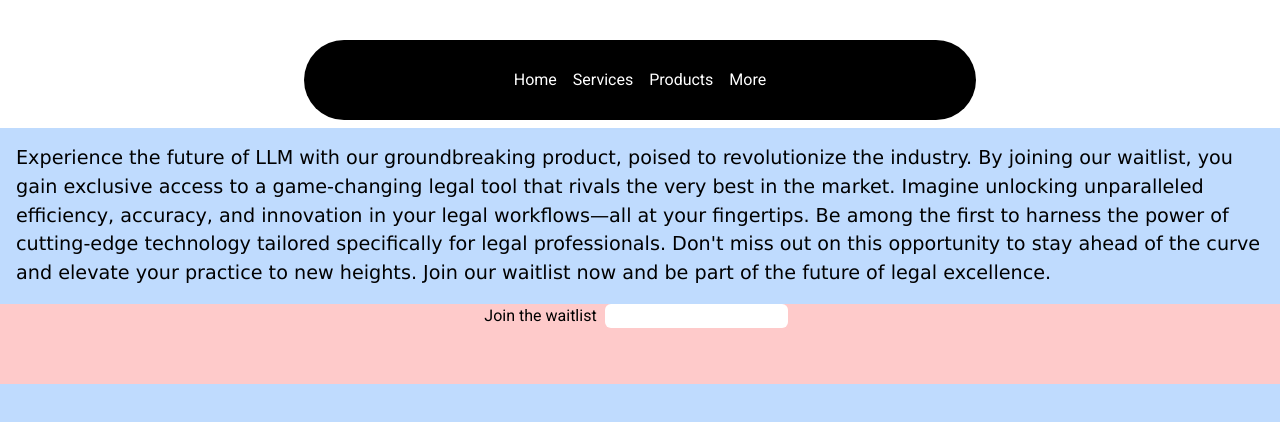
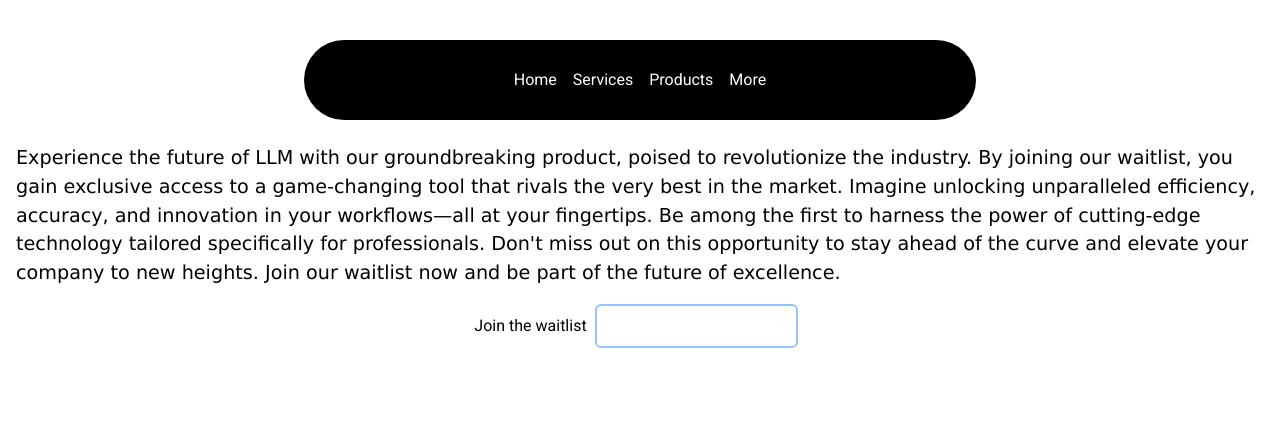
Before and after one commit to SailendraDarbha94/pankh.AI, a Next.js app: page /join in a window 1280 px wide. Shown: the top 422 px of the page. Built offline with nearby package versions, Linux system fonts and the light colour scheme.

Commit message:
fixed the input non-focus bug

```diff
--- a/src/app/join/page.tsx
+++ b/src/app/join/page.tsx
@@ -5,29 +5,29 @@ const Page = () => {
 
     const [name, setName] = useState<string>("")
   return (
-    <div className="w-full bg-blue-200 min-h-screen mt-32">
+    <div className="w-full min-h-screen mt-32">
       <div className="p-4">
         <p className="text-content">
           Experience the future of LLM with our groundbreaking product, poised
           to revolutionize the industry. By joining our waitlist, you gain
-          exclusive access to a game-changing legal tool that rivals the very
+          exclusive access to a game-changing tool that rivals the very
           best in the market. Imagine unlocking unparalleled efficiency,
-          accuracy, and innovation in your legal workflows—all at your
+          accuracy, and innovation in your workflows—all at your
           fingertips. Be among the first to harness the power of cutting-edge
-          technology tailored specifically for legal professionals. Don&apos;t
+          technology tailored specifically for professionals. Don&apos;t
           miss out on this opportunity to stay ahead of the curve and elevate
-          your practice to new heights. Join our waitlist now and be part of the
-          future of legal excellence.
+          your company to new heights. Join our waitlist now and be part of the
+          future of excellence.
         </p>
       </div>
-      <div className="flex justify-center min-h-20 bg-red-200">
+      <div className="flex justify-center min-h-20">
         <label htmlFor="waitlist">
           Join the waitlist
           <input
             type="text"
             name="waitlist"
             id="waitlist"
-            className="rounded-md mx-2"
+            className="rounded-md mx-2 z-50 p-2 border-2 border-blue-300"
             value={name}
             onChange={(e) => setName(e.target.value)}
           />
--- a/src/app/page.tsx
+++ b/src/app/page.tsx
@@ -12,7 +12,7 @@ export default function Home() {
     <main className="min-h-screen w-full py-28 px-4 md:px-20">
       <div className="p-4 text-center">
         <HeroParallax products={products} />
-        <div className="p-2 mb-4 mt-20 text-lg text-justify">
+        <div className="p-2 mb-4 mt-20 text-lg text-justify text-content">
           {IntroText}
         </div>
         {/* <Card>
--- a/src/components/Navbar.tsx
+++ b/src/components/Navbar.tsx
@@ -8,7 +8,7 @@ export default function Navbar({ className }: { className?: string }) {
   const [active, setActive] = useState<string | null>(null);
   return (
     <div
-      className={cn("fixed bottom-8 md:top-10 inset-x-0 max-w-2xl mx-auto z-50", className)}
+      className={cn("fixed top-10 inset-x-0 max-w-2xl mx-auto z-30", className)}
     >
       <Menu setActive={setActive}>
         <Link href={'/'} className="text-white">
--- a/src/components/misc/Card.tsx
+++ b/src/components/misc/Card.tsx
@@ -1,11 +1,12 @@
-const Card = ({heading, content}:any) => {
+import "../../app/globals.css"
+const Card = ({heading, content, image}:any) => {
 
     return (
         <div className="bg-slate-200 w-96 min-w-min my-4 mx-auto min-h-96 rounded-xl shadow-lg p-2">
             <h2 className="text-center font-semibold text-xl font-mono border-b-2 border-black py-2">{heading}</h2>
-            <img src="/landing.png" alt="AI" className="rounded-bl-lg rounded-br-lg w-full" />
+            <img src={image} alt="AI" className="rounded-bl-lg rounded-br-lg w-full" />
             <br />
-            <p className="text-light text-lg">{content}</p>
+            <p className="text-light text-lg text-content">{content}</p>
         </div>
     )
 }
--- a/src/components/misc/HomePageBottom.tsx
+++ b/src/components/misc/HomePageBottom.tsx
@@ -1,3 +1,4 @@
+"use client"
 import { CardsText } from "@/utils/constants"
 import Card from "./Card"
 
@@ -9,7 +10,7 @@ const HomePageBottom = () => {
         <div className="w-full p-4 flex flex-col md:flex-row flex-wrap justify-around">
             {CardsText.map((card:any) => {
                 return (
-                    <Card key={card.heading} heading={card.heading} content={card.content} />
+                    <Card key={card.heading} heading={card.heading} content={card.content} image={card.image} />
                 )
             })}
         </div>
```
Also changed, not shown: src/utils/constants.ts (+9 -6 lines).
